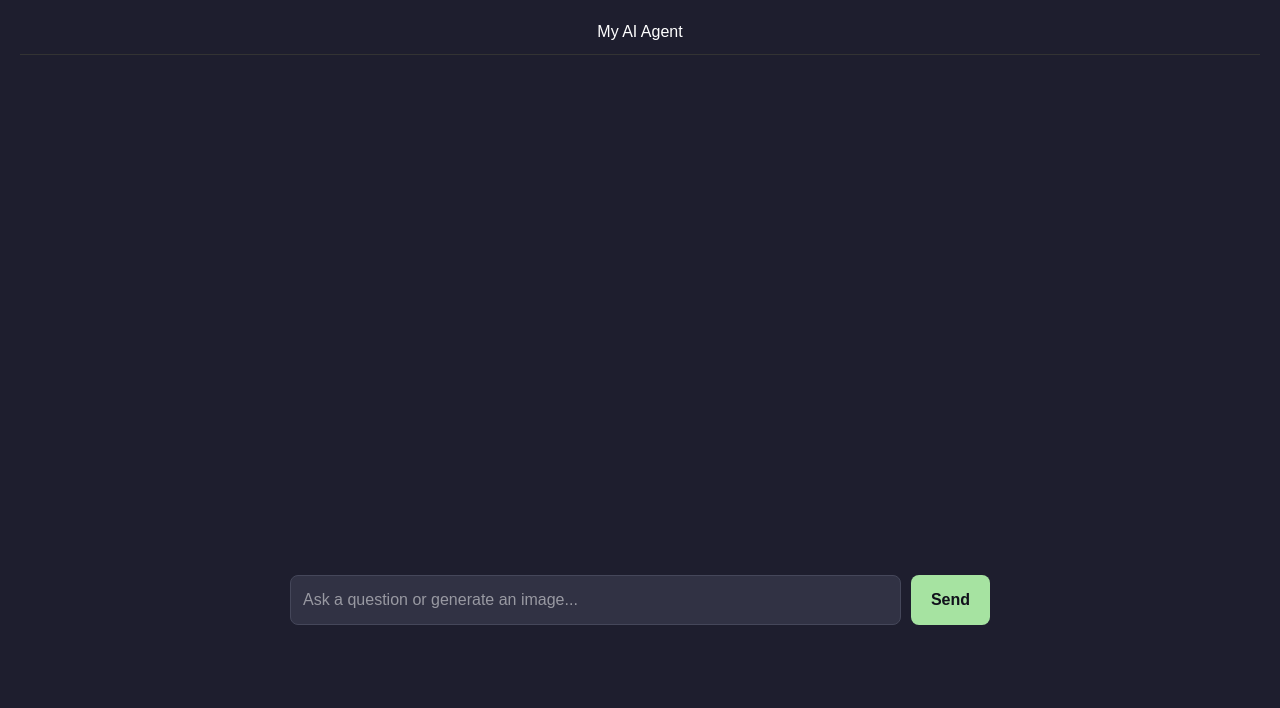
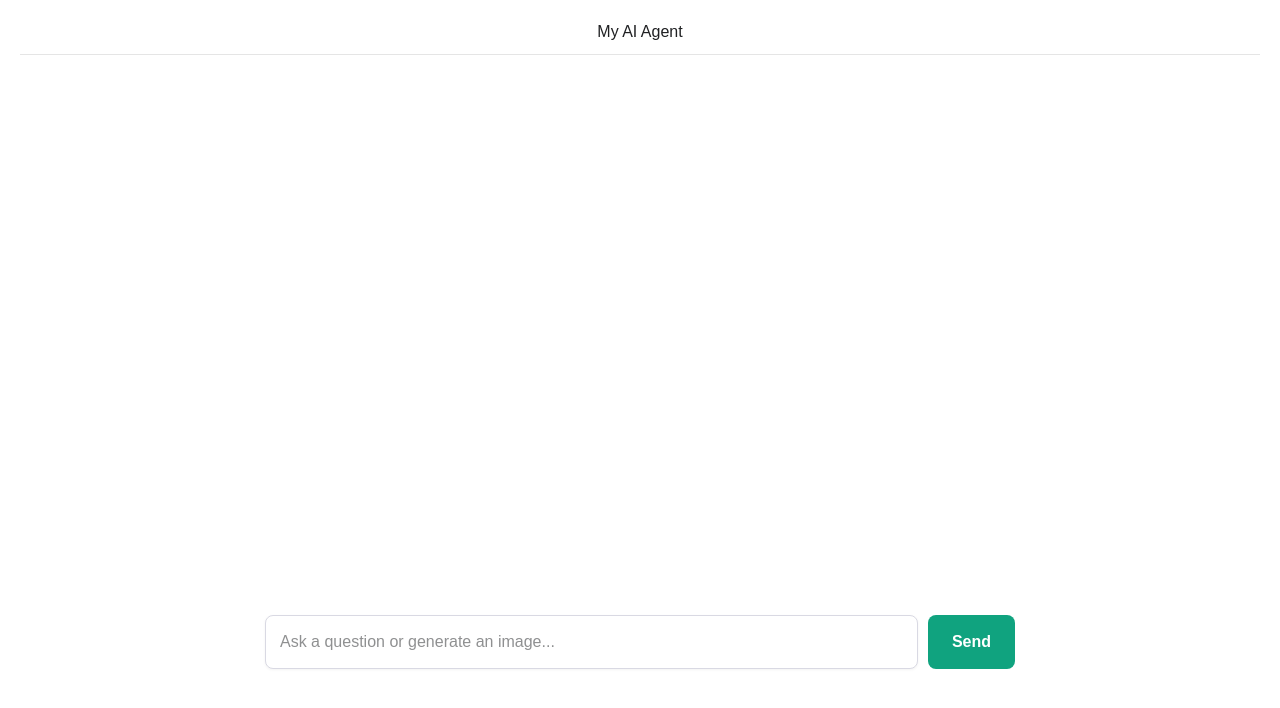
Before and after one commit to Neel2940/my-ai-agent, a Next.js app in the folder frontend/: page / in a window 1280 px wide. Shown: the top 708 px of the page. Built offline with nearby package versions, Linux system fonts and the light colour scheme.

Commit message:
Changed UI background theme to clean white light mode

```diff
--- a/frontend/app/page.tsx
+++ b/frontend/app/page.tsx
@@ -74,23 +74,25 @@ export default function Home() {
   };
 
   return (
-    <div style={{ backgroundColor: '#1e1e2e', color: '#fff', minHeight: '100vh', padding: '20px', fontFamily: 'sans-serif' }}>
-      <header style={{ textAlign: 'center', marginBottom: '20px', borderBottom: '1px solid #333', paddingBottom: '10px' }}>
-        <h2>My AI Agent</h2>
+    <div style={{ backgroundColor: '#ffffff', color: '#202123', minHeight: '100vh', padding: '20px', fontFamily: 'sans-serif' }}>
+      <header style={{ textAlign: 'center', marginBottom: '20px', borderBottom: '1px solid #e5e5e5', paddingBottom: '10px' }}>
+        <h2 style={{ color: '#202123', margin: 0 }}>My AI Agent</h2>
       </header>
 
-      <div style={{ maxWidth: '700px', margin: '0 auto', display: 'flex', flexDirection: 'column', gap: '15px', minHeight: '60vh' }}>
+      <div style={{ maxWidth: '750px', margin: '0 auto', display: 'flex', flexDirection: 'column', gap: '15px', minHeight: '65vh' }}>
         {messages.map((msg, index) => (
           <div
             key={index}
             style={{
               alignSelf: msg.sender === 'user' ? 'flex-end' : 'flex-start',
-              backgroundColor: msg.sender === 'user' ? '#89b4fa' : '#313244',
-              color: msg.sender === 'user' ? '#11111b' : '#cdd6f4',
-              padding: '12px 16px',
+              backgroundColor: msg.sender === 'user' ? '#10a37f' : '#f7f7f8',
+              color: msg.sender === 'user' ? '#ffffff' : '#202123',
+              border: msg.sender === 'ai' ? '1px solid #e5e5e5' : 'none',
+              padding: '14px 18px',
               borderRadius: '12px',
-              maxWidth: '80%',
+              maxWidth: '85%',
               whiteSpace: 'pre-wrap',
+              boxShadow: '0 1px 3px rgba(0,0,0,0.05)',
             }}
           >
             <strong>{msg.sender === 'user' ? 'You: ' : 'AI: '}</strong>
@@ -102,7 +104,7 @@ export default function Home() {
                 <img
                   src={msg.text.split('![IMAGE](')[1]?.replace(')', '')}
                   alt="Generated AI"
-                  style={{ maxWidth: '100%', borderRadius: '8px', marginTop: '10px' }}
+                  style={{ maxWidth: '100%', borderRadius: '8px', marginTop: '10px', border: '1px solid #e5e5e5' }}
                 />
               </div>
             ) : (
@@ -112,7 +114,7 @@ export default function Home() {
         ))}
       </div>
 
-      <div style={{ maxWidth: '700px', margin: '20px auto 0', display: 'flex', gap: '10px' }}>
+      <div style={{ maxWidth: '750px', margin: '20px auto 0', display: 'flex', gap: '10px' }}>
         <input
           type="text"
           value={input}
@@ -121,24 +123,27 @@ export default function Home() {
           placeholder="Ask a question or generate an image..."
           style={{
             flex: 1,
-            padding: '12px',
+            padding: '14px',
             borderRadius: '8px',
-            border: '1px solid #45475a',
-            backgroundColor: '#313244',
-            color: '#fff',
+            border: '1px solid #d9d9e3',
+            backgroundColor: '#ffffff',
+            color: '#202123',
             outline: 'none',
+            fontSize: '1rem',
+            boxShadow: '0 1px 3px rgba(0,0,0,0.05)',
           }}
         />
         <button
           onClick={sendMessage}
           disabled={loading}
           style={{
-            padding: '12px 20px',
+            padding: '14px 24px',
             borderRadius: '8px',
             border: 'none',
-            backgroundColor: '#a6e3a1',
-            color: '#11111b',
+            backgroundColor: '#10a37f',
+            color: '#ffffff',
             fontWeight: 'bold',
+            fontSize: '1rem',
             cursor: 'pointer',
           }}
         >
```
